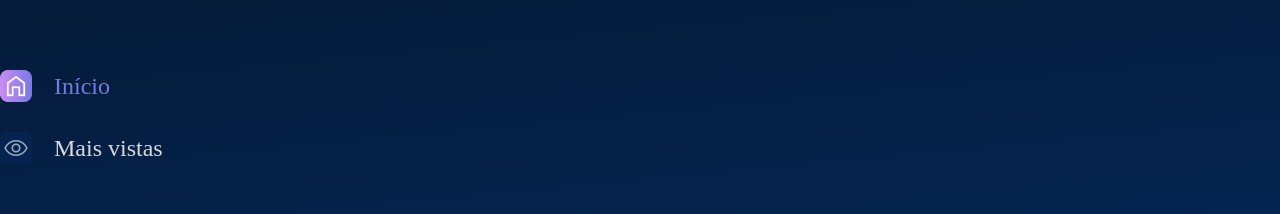
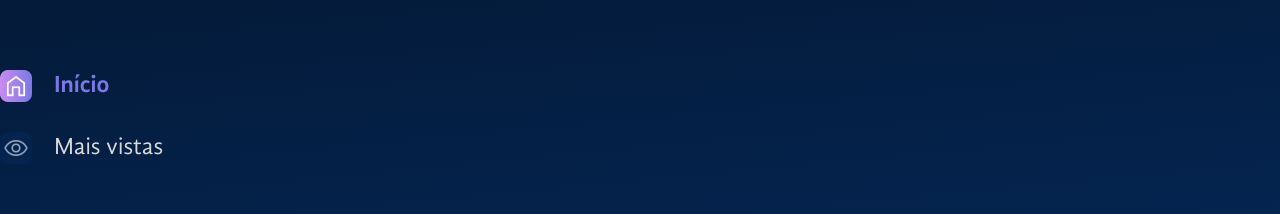
Before and after one commit to Chikrem/react-space-app, a React (Vite) app: page / in a window 1280 px wide. Shown: the part 122-336 px from the top of the page. Built offline with nearby package versions, Linux system fonts and the light colour scheme.

Commit message:
Importando Fontes ao Projeto

```diff
--- a/src/componentes/BarraLateral/ItemNavegacao/index.jsx
+++ b/src/componentes/BarraLateral/ItemNavegacao/index.jsx
@@ -6,6 +6,7 @@
     margin-bottom: 30px;
     cursor: pointer;
     color: ${ props => props.$ativo ? '#7B78E5' : '#D9D9D9'};
+    font-family: ${ props => props.$ativo ? 'GandhiSansBold' : 'GandhiSansRegular'};
     display: flex;
     align-items: center;
     gap: 22px;
--- a/src/componentes/EstilosGlobais/index.jsx
+++ b/src/componentes/EstilosGlobais/index.jsx
@@ -1,11 +1,24 @@
 import { createGlobalStyle } from "styled-components";
 
+import GandhiSansRegular from './fontes/GandhiSans-Regular.otf'
+import GandhiSansBold from './fontes/GandhiSans-Bold.otf'
 
 const EstilosGlobais = createGlobalStyle`
+
+@font-face {
+  font-family: 'GandhiSansRegular';
+  src: local('Gandhi Sans Regular'), local('GandhiSansRegular'), url(${GandhiSansRegular});
+}
+
+@font-face {
+  font-family: 'GandhiSansBold';
+  src: local('Gandhi Sans Bold'), local('GandhiSansBold'), url(${GandhiSansBold});
+}
 
 html {
   line-height: 1.15; /* 1 */
   -webkit-text-size-adjust: 100%; /* 2 */
+  font-family: GandhiSansRegular;
 }
 
 
@@ -203,6 +216,6 @@
   display: none;
 }
 
-`
+`;
 
-export default EstilosGlobais
+export default EstilosGlobais;
```
Also changed, not shown: src/componentes/EstilosGlobais/fontes/GandhiSans-Bold.otf (added), src/componentes/EstilosGlobais/fontes/GandhiSans-Regular.otf (added).
